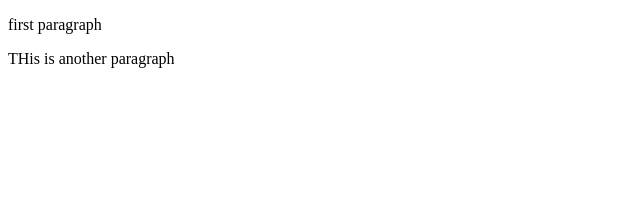
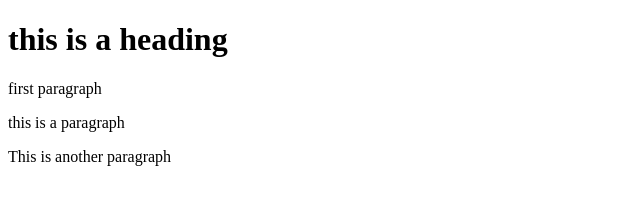
Before and after one commit to EION007/Learning-git, a plain HTML site: page index.html in a window 1280 px wide. Shown: the whole page, without its empty margins (0-640 px from the left). Drawn offline with Linux system fonts and the light colour scheme.

Commit message:
Update index.html

```diff
--- a/index.html
+++ b/index.html
@@ -7,7 +7,11 @@
   <title>Document</title>
 </head>
 <body>
+<h1>this is a heading</h1>
   <p>first paragraph</p>
-<p>THis is another paragraph</p>
+  <p>this is a paragraph</p>
+  <p>This is another paragraph</p>
+
+
 </body>
 </html>
```
